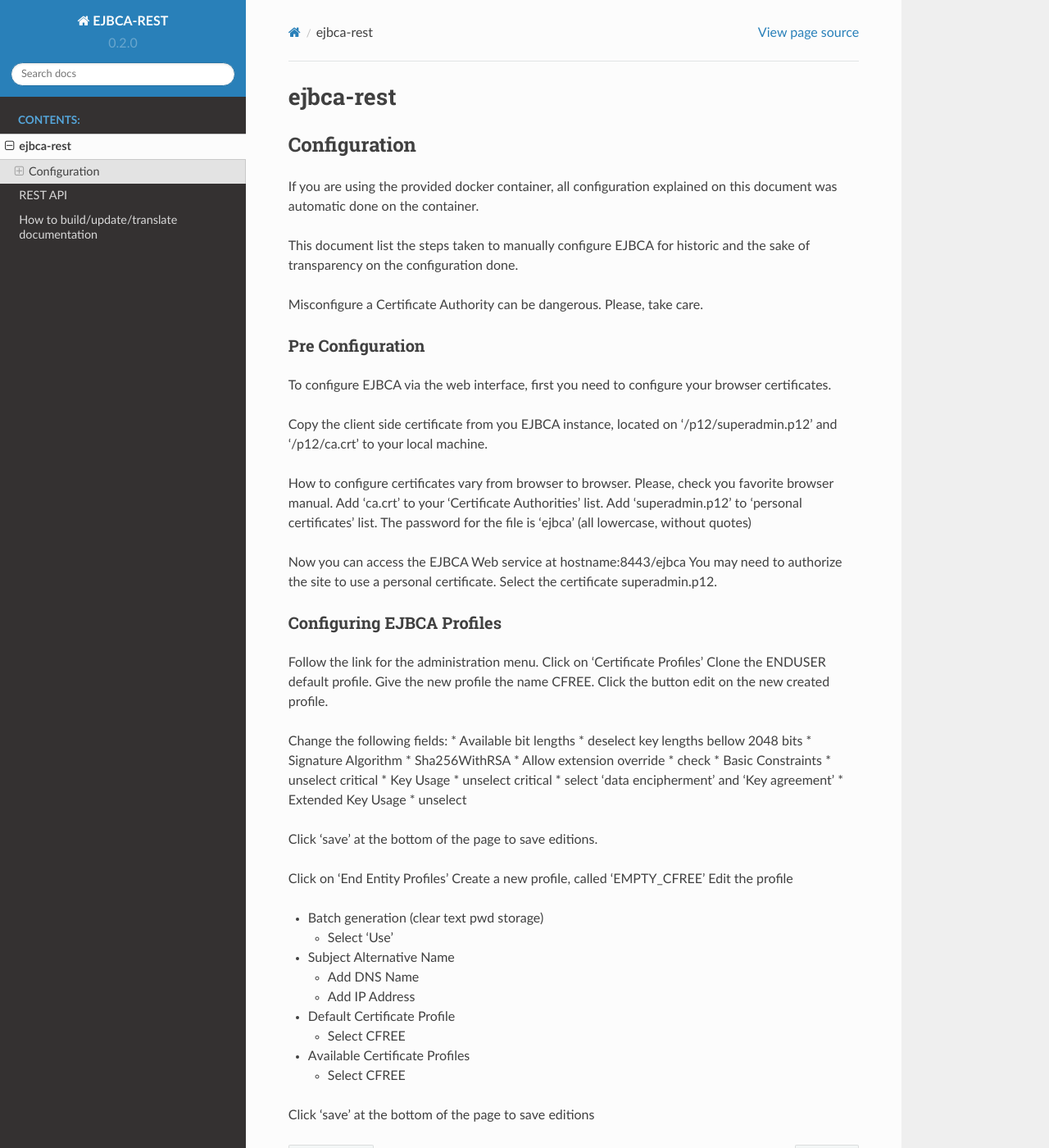
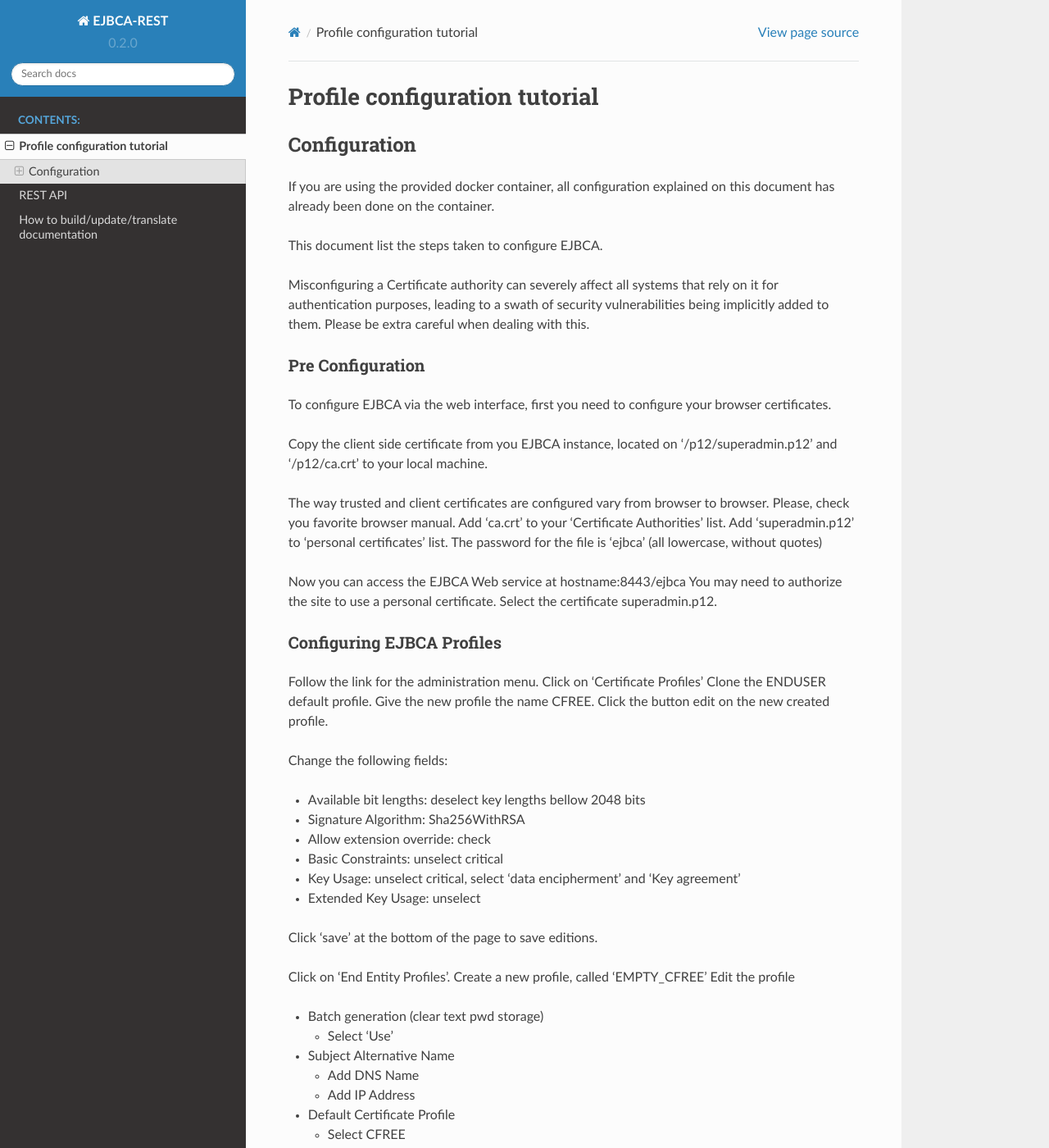
Before and after one commit to muhamedcpqd/ejbca-rest, a Sphinx documentation site: the page built from docs/profile-configuration.rst, in a window 1280 px wide and 1400 px high. Shown: the whole window at 82% size. Built offline with Sphinx 7.4.7 and the Read the Docs theme 2.0.0, drawn with Linux system fonts in a browser that asks for light colours.

Commit message:
Fixing a few references, applying suggestions

```diff
--- a/docs/profile-configuration.rst
+++ b/docs/profile-configuration.rst
@@ -1,52 +1,56 @@
-ejbca-rest
-==========
+Profile configuration tutorial
+==============================
 
 Configuration
 -------------
 
-If you are using the provided docker container, all configuration
-explained on this document was automatic done on the container.
+If you are using the provided docker container, all configuration explained on
+this document has already been done on the container.
 
-This document list the steps taken to manually configure EJBCA for
-historic and the sake of transparency on the configuration done.
+This document list the steps taken to configure EJBCA.
 
-Misconfigure a Certificate Authority can be dangerous. Please, take
-care.
+Misconfiguring a Certificate authority can severely affect all systems that
+rely on it for authentication purposes, leading to a swath of security
+vulnerabilities being implicitly added to them. Please be extra careful when
+dealing with this.
 
 Pre Configuration
 ~~~~~~~~~~~~~~~~~
 
-To configure EJBCA via the web interface, first you need to configure
-your browser certificates.
+To configure EJBCA via the web interface, first you need to configure your
+browser certificates.
 
 Copy the client side certificate from you EJBCA instance, located on
 '/p12/superadmin.p12' and '/p12/ca.crt' to your local machine.
 
-How to configure certificates vary from browser to browser. Please,
-check you favorite browser manual. Add 'ca.crt' to your 'Certificate
-Authorities' list. Add 'superadmin.p12' to 'personal certificates' list.
-The password for the file is 'ejbca' (all lowercase, without quotes)
+The way trusted and client certificates are configured vary from browser to
+browser. Please, check you favorite browser manual. Add 'ca.crt' to your
+'Certificate Authorities' list. Add 'superadmin.p12' to 'personal certificates'
+list. The password for the file is 'ejbca' (all lowercase, without quotes)
 
-Now you can access the EJBCA Web service at hostname:8443/ejbca You may
-need to authorize the site to use a personal certificate. Select the
-certificate superadmin.p12.
+Now you can access the EJBCA Web service at hostname:8443/ejbca You may need to
+authorize the site to use a personal certificate. Select the certificate
+superadmin.p12.
 
 Configuring EJBCA Profiles
 ~~~~~~~~~~~~~~~~~~~~~~~~~~
 
-Follow the link for the administration menu. Click on 'Certificate
-Profiles' Clone the ENDUSER default profile. Give the new profile the
-name CFREE. Click the button edit on the new created profile.
+Follow the link for the administration menu. Click on 'Certificate Profiles'
+Clone the ENDUSER default profile. Give the new profile the name CFREE. Click
+the button edit on the new created profile.
 
-Change the following fields: \* Available bit lengths \* deselect key
-lengths bellow 2048 bits \* Signature Algorithm \* Sha256WithRSA \*
-Allow extension override \* check \* Basic Constraints \* unselect
-critical \* Key Usage \* unselect critical \* select 'data encipherment'
-and 'Key agreement' \* Extended Key Usage \* unselect
+Change the following fields:
+
+- Available bit lengths: deselect key lengths bellow 2048 bits
+- Signature Algorithm: Sha256WithRSA
+- Allow extension override: check
+- Basic Constraints: unselect critical
+- Key Usage: unselect critical, select 'data encipherment' and 'Key agreement'
+- Extended Key Usage: unselect
 
 Click 'save' at the bottom of the page to save editions.
 
-Click on 'End Entity Profiles' Create a new profile, called
+Click on 'End Entity Profiles'. Create a new profile, called
 'EMPTY\_CFREE' Edit the profile
 
 -  Batch generation (clear text pwd storage)
```
Also changed, not shown: docs/index.rst (+3 -8 lines).
